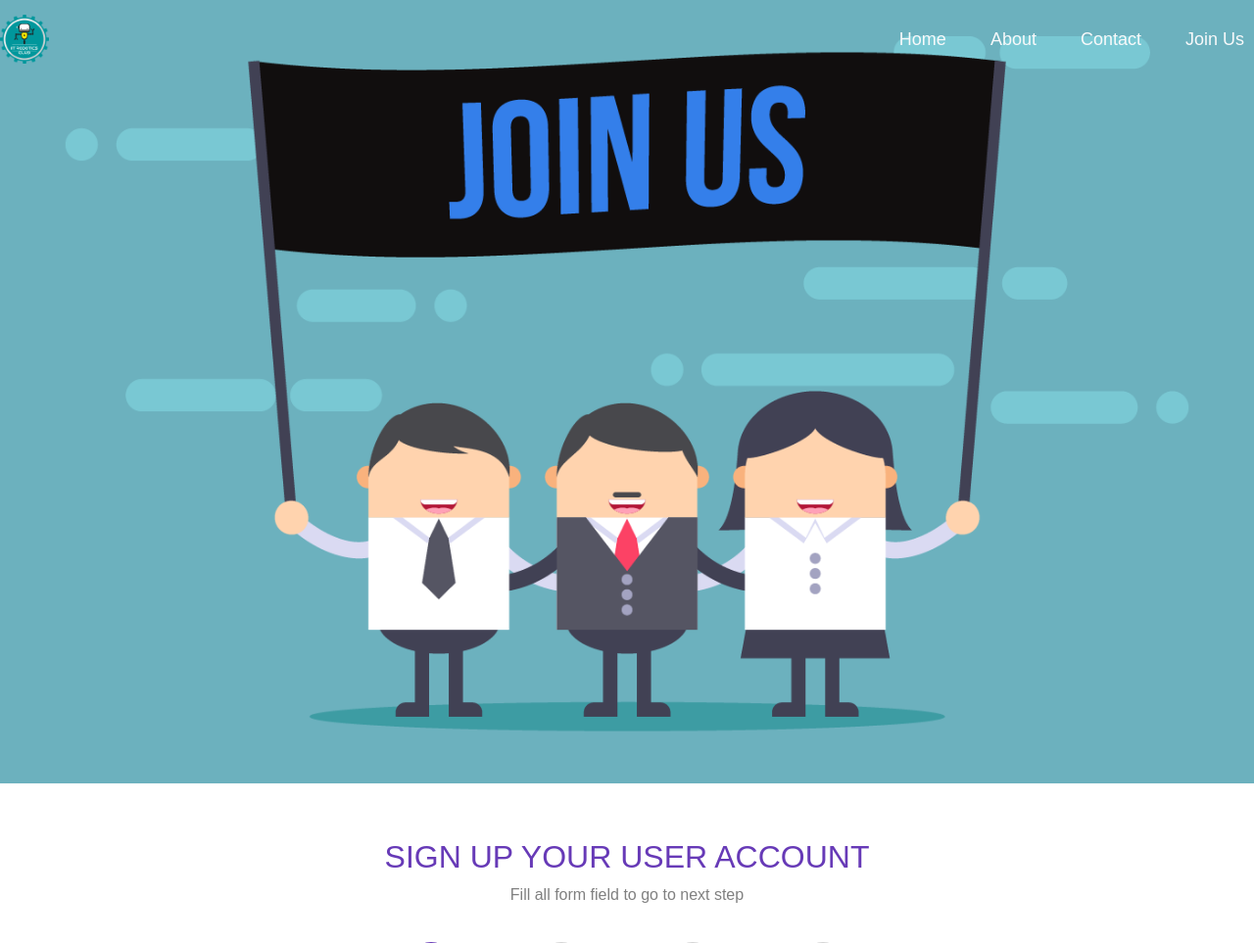
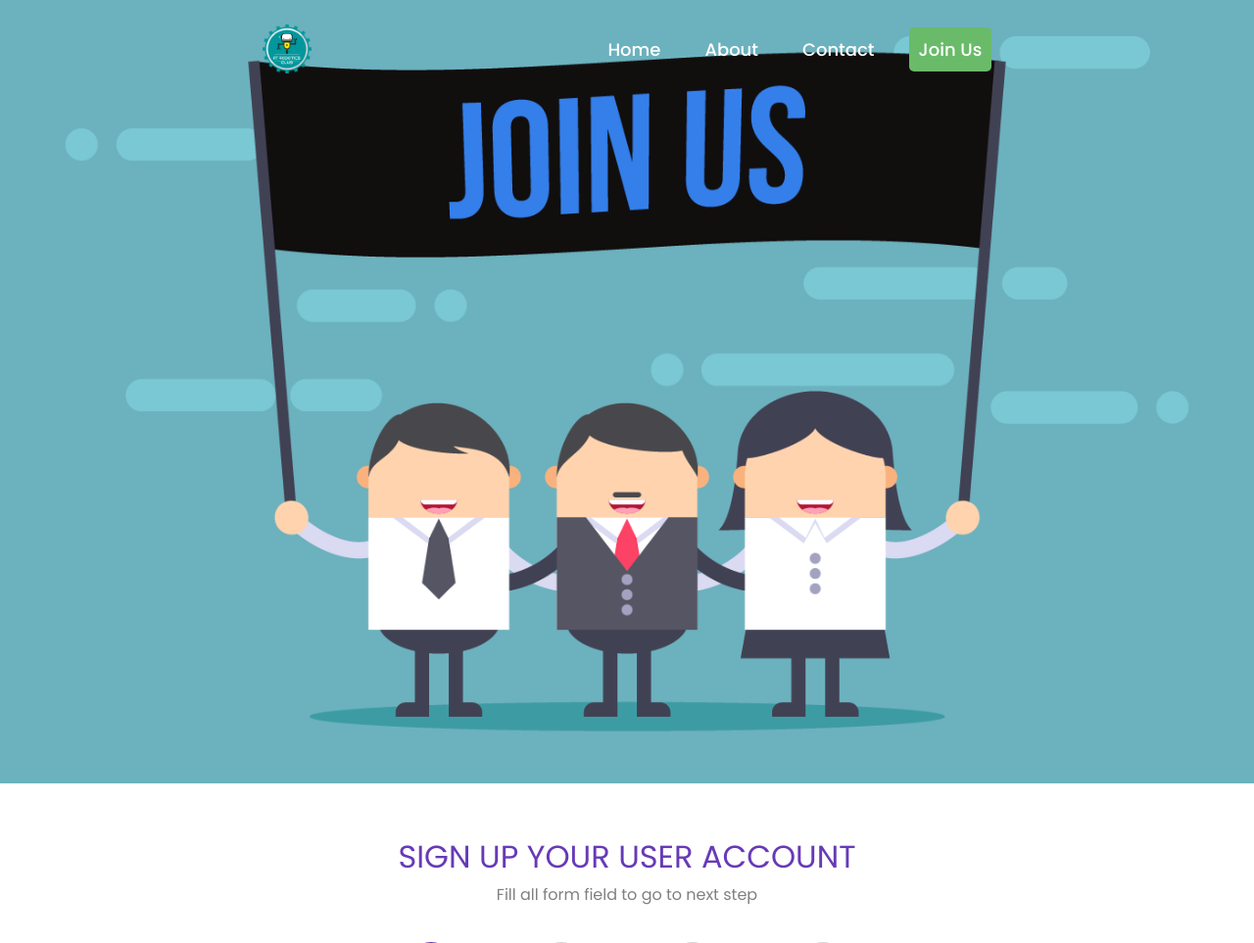
Before and after one commit to HaythamGharam/Robotics-Web, a PHP site: page /joinus.html in a window 1280 px wide. Shown: the top 963 px of the page at 98% size. Run offline with PHP 8.4, Linux system fonts and the light colour scheme; some libraries are stand-ins or nearby versions.

Commit message:
navbar fixes

```diff
--- a/join.css
+++ b/join.css
@@ -1,8 +1,16 @@
+@import url("https://fonts.googleapis.com/css2?family=Poppins:wght@200;300;400;500;600;700&display=swap");
 * {
   margin: 0;
   padding: 0;
   box-sizing: border-box;
   font-family: "Poppins", sans-serif;
+}
+
+:root {
+  --primary: rgb(105, 187, 105);
+  --secondary: lightblue;
+  --dark: black;
+  --light: white;
 }
 
 .signupbackground {
@@ -13,12 +21,19 @@
   background-attachment: fixed;
 }
 /* navbar region start */
+.current {
+  background-color: var(--primary);
+  border-radius: 5px;
+}
+
 .mynavbar {
   position: fixed;
   width: 100%;
   z-index: 2;
-  padding: 15px 0;
+  padding: 25px 0;
   transition: all 0.3s ease;
+  display: flex;
+  justify-content: space-evenly;
 }
 
 .mynavbar.sticky {
@@ -26,21 +41,16 @@
   padding: 10px 0;
 }
 
-.mynavbar .content {
+.mynavbar .navcontent {
   display: flex;
   align-items: center;
   justify-content: space-between;
   margin-bottom: 0px !important;
 }
 
-.mynavbar .logo a {
-  height: 20px;
-  width: 20px;
-  text-decoration: none;
-}
-
 .mynavbar .menu-list {
   display: inline-flex;
+  margin-bottom: 0 !important;
 }
 
 .menu-list li {
--- a/joinus.html
+++ b/joinus.html
@@ -11,11 +11,12 @@
 
 <body>
     <nav class="mynavbar">
-        <div class="content">
-            <div class="logo">
-                <a href="/home.html"><img class="logo" src="/images/logo.png" height="50px"></a>
-            </div>
-            <ul class="menu-list mb-0">
+        <div class="logo">
+            <a href="/home.html"><img class="logo" src="/images/logo.png" height="50px"></a>
+        </div>
+        <div class="navcontent">
+
+            <ul class="menu-list">
                 <div class="icon cancel-btn">
                     <i class="fas fa-times bars"></i>
                 </div>
```
Also changed, not shown: about.html (+5 -4 lines), contact.html (+5 -4 lines), home.html (+5 -4 lines), style.css (+4 -9 lines).
